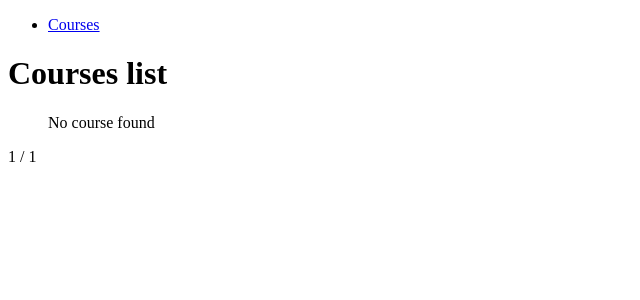
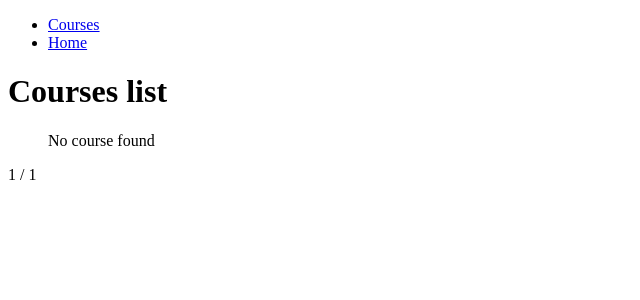
Before and after one commit to benaissazaki/django_course_sharing, a Django app: page /course/ in a window 1280 px wide. Shown: the top 300 px of the page, without its empty margins (0-640 px from the left). Run offline with Django 4.2, Linux system fonts and the light colour scheme; data that the repository does not hold is empty.

Commit message:
Add link to homepage to navigation

```diff
--- a/templates/base.html
+++ b/templates/base.html
@@ -17,6 +17,9 @@
             <li>
                 <a href="{% url 'course-list' %}">Courses</a>
             </li>
+            <li>
+                <a href="{% url 'home' %}">Home</a>
+            </li>
         </ul>
     </nav>
     {% block body_content %}
```
